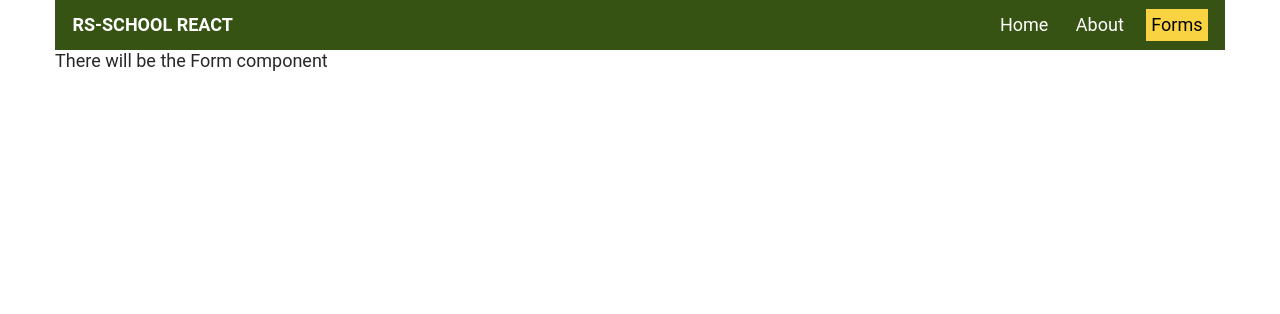
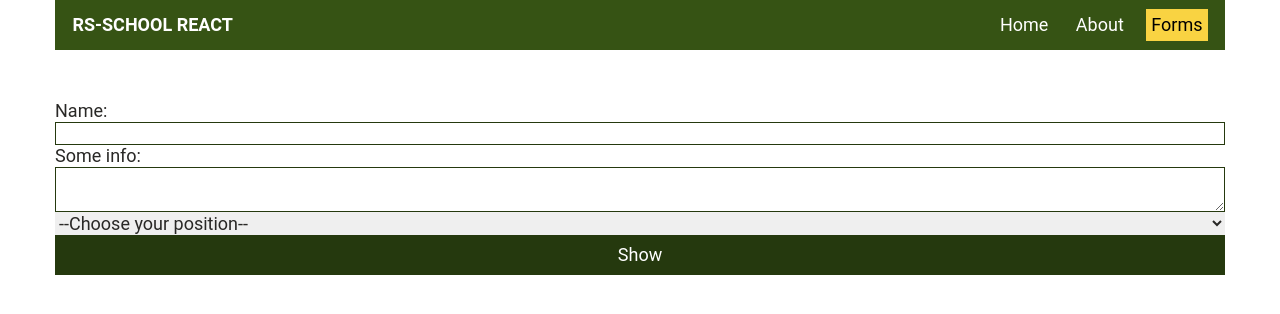
Before and after one commit to Oreada/react-rs-school, a React (Create React App) app in the folder react-components/: page /forms in a window 1280 px wide. Shown: the top 314 px of the page. Built offline with nearby package versions, Linux system fonts and the light colour scheme.

Commit message:
feat: add some forms

```diff
--- /dev/null
+++ b/react-components/src/components/Form.tsx
@@ -0,0 +1,105 @@
+import React from 'react';
+import { ReactNode } from 'react';
+
+interface FormState {
+  inputText: string;
+  textareaText: string;
+  selectText: string;
+  showData: {
+    name: string;
+    text: string;
+    position: string;
+  };
+}
+
+export class Form extends React.Component<Record<string, never>, FormState> {
+  state = {
+    inputText: '',
+    textareaText: '',
+    // selectText: 'Front-end developer',
+    selectText: '',
+    showData: {
+      name: '',
+      text: '',
+      position: '',
+    },
+  };
+
+  handleInputChange = ({ target: { value } }: { target: { value: string } }) => {
+    this.setState({
+      inputText: value,
+    });
+  };
+
+  handleTextareaChange = ({ target: { value } }: { target: { value: string } }) => {
+    this.setState({
+      textareaText: value,
+    });
+  };
+
+  handleSelectChange = ({ target: { value } }: { target: { value: string } }) => {
+    this.setState({
+      selectText: value,
+    });
+  };
+
+  handleShow = (event: React.MouseEvent) => {
+    event.preventDefault();
+    this.setState({
+      // inputText: '',
+      // textareaText: '',
+      // selectText: '',
+      showData: {
+        name: this.state.inputText,
+        text: this.state.textareaText,
+        position: this.state.selectText,
+      },
+    });
+  };
+
+  render(): ReactNode {
+    return (
+      <>
+        <form className="form">
+          {/* input text */}
+          <label className="form-label-input" htmlFor="form-input">
+            Name:
+          </label>
+          <input
+            className="form-input"
+            type="text"
+            name="name"
+            id="form-input"
+            value={this.state.inputText}
+            onChange={this.handleInputChange}
+          />
+          {/* textarea */}
+          <label className="form-label-textarea" htmlFor="form-textarea">
+            Some info:
+          </label>
+          <textarea
+            className="form-textarea"
+            name=""
+            id="form-textarea"
+            value={this.state.textareaText}
+            onChange={this.handleTextareaChange}
+          ></textarea>
+          {/* select */}
+          <select value={this.state.selectText} onChange={this.handleSelectChange}>
+            <option value="">--Choose your position--</option>
+            <option value="Front-end developer">Front-end developer</option>
+            <option value="Back-end developer">Back-end developer</option>
+          </select>
+          {/* button */}
+          <button className="form-button" onClick={this.handleShow}>
+            Show
+          </button>
+        </form>
+
+        <h2>{this.state.showData.name}</h2>
+        <h3>{this.state.showData.text}</h3>
+        <h3>{this.state.showData.position}</h3>
+      </>
+    );
+  }
+}
--- a/react-components/src/index.css
+++ b/react-components/src/index.css
@@ -121,7 +121,7 @@ img {
     /* box-sizing: content-box; */
 }
 
-.main {
+.home-page {
     padding-top: 50px;
 }
 
@@ -161,7 +161,7 @@ input[type="search"]:focus {
     outline: none;
 }
 
-form.search-form {
+.search-form {
     width: 50%;
     display: flex;
     justify-content: center;
@@ -318,3 +318,38 @@ input.search-submit {
     background-color: #f0ead6;
     border: 1px solid rgb(37, 57, 14);
 }
+
+/* ------------------- */
+
+.form-page {
+    padding-top: 50px;
+}
+
+.form {
+    display: flex;
+    flex-direction: column;
+}
+
+.form-label-input {
+    align-self: flex-start;
+}
+
+.form-input,
+.form-textarea {
+    border: 1px solid rgb(37, 57, 14);
+}
+
+.form-label-textarea {
+    align-self: flex-start;
+}
+
+.form-button {
+    height: 40px;
+    display: flex;
+    align-items: center;
+    justify-content: center;
+    background-color: rgb(37, 57, 14);
+    color: white;
+
+    padding: 10px;
+}
--- a/react-components/src/pages/FormsPage.tsx
+++ b/react-components/src/pages/FormsPage.tsx
@@ -1,11 +1,12 @@
 import React from 'react';
 import { ReactNode } from 'react';
+import { Form } from '../components/Form';
 
 export class FormsPage extends React.Component {
   render(): ReactNode {
     return (
       <div className="form-page">
-        <>There will be the Form component</>
+        <Form />
       </div>
     );
   }
```
